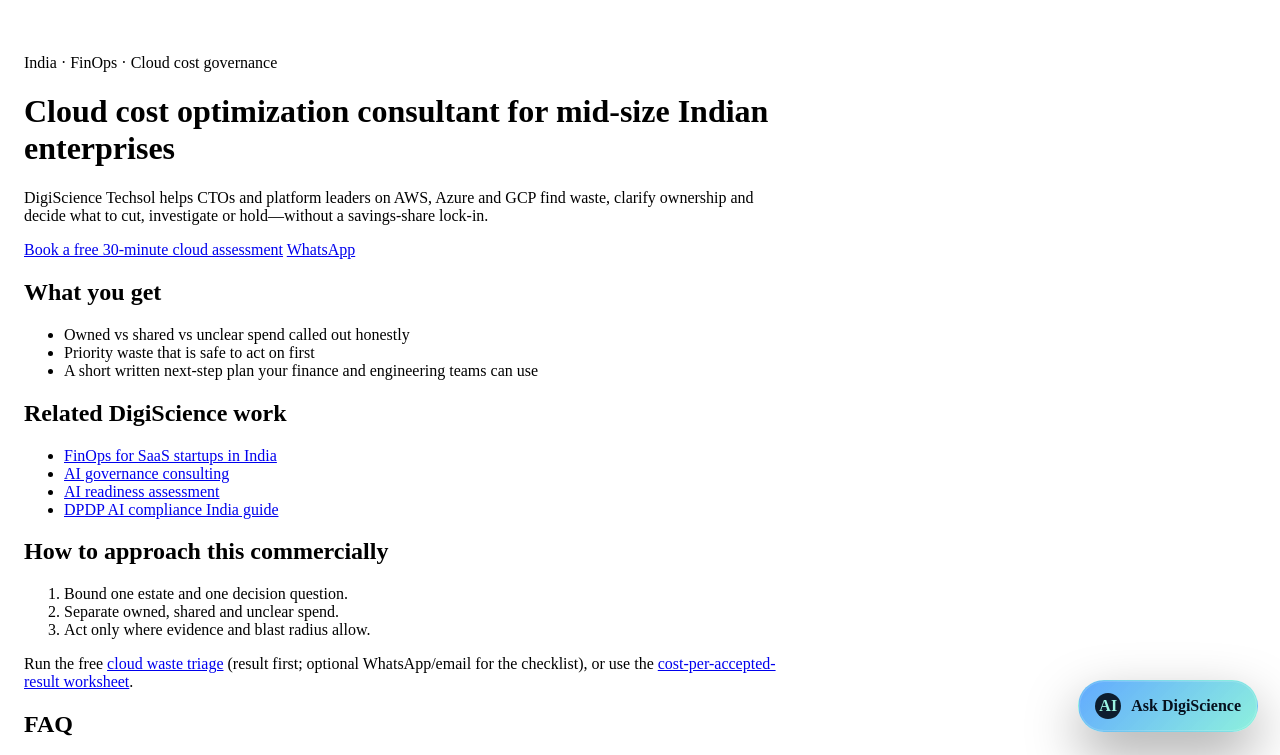
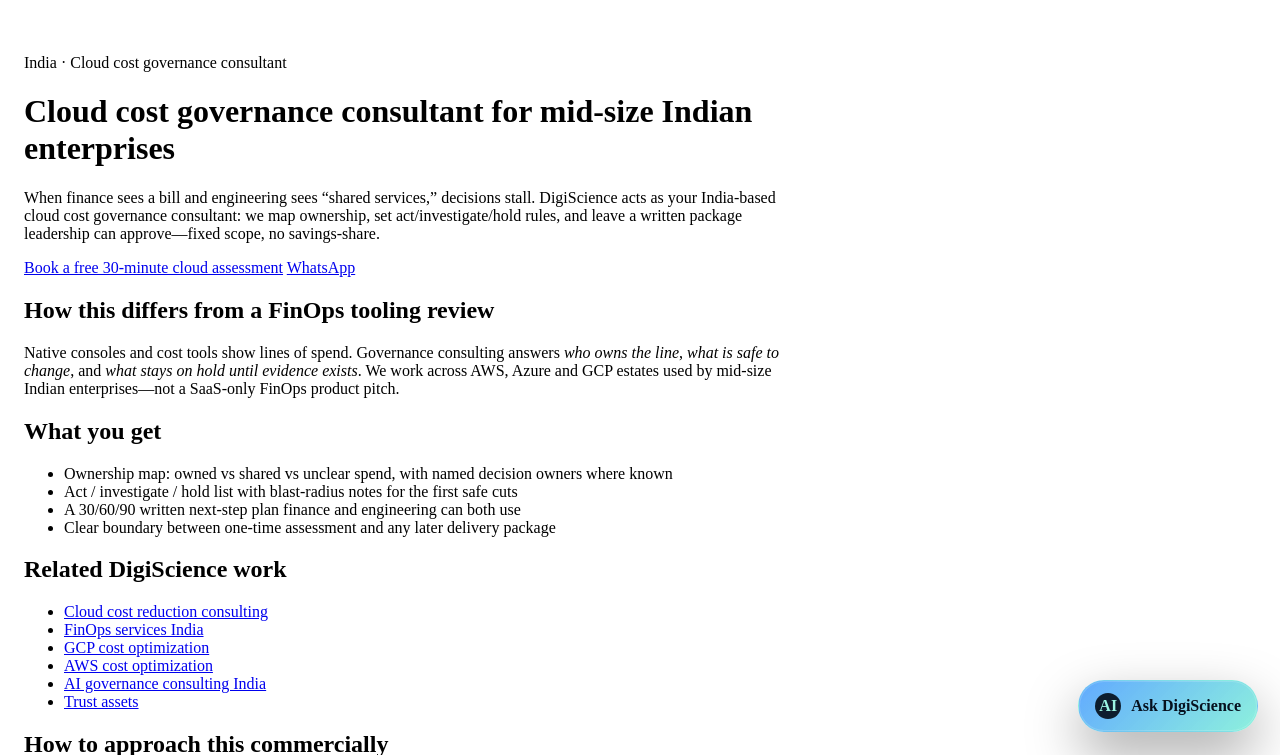
Before and after one commit to digiscience-techsol/website, a plain HTML site: page cloud-cost-governance-consultant-india.html in a window 1280 px wide. Shown: the part 46-801 px from the top of the page. Drawn offline with Linux system fonts and the light colour scheme; no server answers.

Commit message:
Close Claude re-scan gaps: links, trust-assets sitemap, cache, checklist CTR.
Co-authored-by: Cursor <cursoragent@cursor.com>

```diff
--- a/cloud-cost-governance-consultant-india.html
+++ b/cloud-cost-governance-consultant-india.html
@@ -3,17 +3,17 @@
 <head>
   <meta charset="UTF-8" />
   <meta name="viewport" content="width=device-width, initial-scale=1.0" />
-  <title>Cloud Cost Optimization Consultant India | DigiScience</title>
-  <meta name="description" content="India-based FinOps and cloud cost consulting for mid-size enterprises on AWS, Azure and GCP: ownership maps and safe act/investigate/hold actions." />
+  <title>Cloud Cost Governance Consultant India | DigiScience</title>
+  <meta name="description" content="India-based cloud cost governance consultant for mid-size enterprises: ownership maps, act/investigate/hold rules on AWS, Azure and GCP. Fixed scope, no savings-share." />
   <meta property="og:site_name" content="DigiScience Techsol" />
-  <meta property="og:title" content="Cloud Cost Optimization Consultant India | FinOps & Governance | DigiScience" />
-  <meta property="og:description" content="India-based cloud cost optimization and FinOps consulting for mid-size enterprises on AWS, Azure and GCP. Fixed-scope assessment, then clear next steps. Book a free 30-minute review." />
+  <meta property="og:title" content="Cloud Cost Governance Consultant India | DigiScience" />
+  <meta property="og:description" content="India-based cloud cost governance consultant for mid-size enterprises: ownership maps, act/investigate/hold rules on AWS, Azure and GCP. Fixed scope, no savings-share." />
   <meta property="og:type" content="website" />
   <meta property="og:url" content="https://digisciencetechsol.com/cloud-cost-governance-consultant-india" />
   <meta property="og:image" content="https://digisciencetechsol.com/assets/social-share.svg" />
   <meta name="twitter:card" content="summary_large_image" />
-  <meta name="twitter:title" content="Cloud Cost Optimization Consultant India | FinOps & Governance | DigiScience" />
-  <meta name="twitter:description" content="India-based cloud cost optimization and FinOps consulting for mid-size enterprises on AWS, Azure and GCP. Fixed-scope assessment, then clear next steps. Book a free 30-minute review." />
+  <meta name="twitter:title" content="Cloud Cost Governance Consultant India | DigiScience" />
+  <meta name="twitter:description" content="India-based cloud cost governance consultant for mid-size enterprises: ownership maps, act/investigate/hold rules on AWS, Azure and GCP. Fixed scope, no savings-share." />
   <meta name="twitter:image" content="https://digisciencetechsol.com/assets/social-share.svg" />
 
   <link rel="canonical" href="https://digisciencetechsol.com/cloud-cost-governance-consultant-india" />
@@ -46,41 +46,48 @@
   </div></header>
 
   <main class="container" style="padding:2.5rem 1rem 4rem;max-width:760px">
-    <p class="eyebrow">India · FinOps · Cloud cost governance</p>
-    <h1>Cloud cost optimization consultant for mid-size Indian enterprises</h1>
-    <p class="lead">DigiScience Techsol helps CTOs and platform leaders on AWS, Azure and GCP find waste, clarify ownership and decide what to cut, investigate or hold—without a savings-share lock-in.</p>
+    <p class="eyebrow">India · Cloud cost governance consultant</p>
+    <h1>Cloud cost governance consultant for mid-size Indian enterprises</h1>
+    <p class="lead">When finance sees a bill and engineering sees “shared services,” decisions stall. DigiScience acts as your India-based cloud cost governance consultant: we map ownership, set act/investigate/hold rules, and leave a written package leadership can approve—fixed scope, no savings-share.</p>
     <p><a class="button" href="https://cal.com/digiscience/30-min-free-cloud-assessment">Book a free 30-minute cloud assessment</a>
        <a class="button" href="https://wa.me/918448160510">WhatsApp</a></p>
 
+    <h2>How this differs from a FinOps tooling review</h2>
+    <p>Native consoles and cost tools show lines of spend. Governance consulting answers <em>who owns the line</em>, <em>what is safe to change</em>, and <em>what stays on hold until evidence exists</em>. We work across AWS, Azure and GCP estates used by mid-size Indian enterprises—not a SaaS-only FinOps product pitch.</p>
+
     <h2>What you get</h2>
     <ul>
-      <li>Owned vs shared vs unclear spend called out honestly</li>
-      <li>Priority waste that is safe to act on first</li>
-      <li>A short written next-step plan your finance and engineering teams can use</li>
+      <li>Ownership map: owned vs shared vs unclear spend, with named decision owners where known</li>
+      <li>Act / investigate / hold list with blast-radius notes for the first safe cuts</li>
+      <li>A 30/60/90 written next-step plan finance and engineering can both use</li>
+      <li>Clear boundary between one-time assessment and any later delivery package</li>
     </ul>
 
     <h2>Related DigiScience work</h2>
     <ul>
-      <li><a href="/finops-for-saas-startups-india">FinOps for SaaS startups in India</a></li>
-      <li><a href="/solutions/responsible-ai-governance/">AI governance consulting</a></li>
-      <li><a href="/ai-readiness-assessment">AI readiness assessment</a></li>
-      <li><a href="/guides/dpdp-ai-compliance-india/">DPDP AI compliance India guide</a></li>
+      <li><a href="/cloud-cost-reduction-consulting">Cloud cost reduction consulting</a></li>
+      <li><a href="/finops-services-india">FinOps services India</a></li>
+      <li><a href="/gcp-cost-optimization">GCP cost optimization</a></li>
+      <li><a href="/aws-cost-optimization">AWS cost optimization</a></li>
+      <li><a href="/ai-governance-consulting-india">AI governance consulting India</a></li>
+      <li><a href="/trust-assets">Trust assets</a></li>
     </ul>
-
 
     <h2>How to approach this commercially</h2>
     <ol>
-      <li>Bound one estate and one decision question.</li>
-      <li>Separate owned, shared and unclear spend.</li>
-      <li>Act only where evidence and blast radius allow.</li>
+      <li>Bound one estate and one governance decision (for example: “shared VPC waste” or “orphaned non-prod”).</li>
+      <li>Separate owned, shared and unclear spend before any rightsizing.</li>
+      <li>Act only where evidence and blast radius allow; park the rest with an owner.</li>
     </ol>
-    <p>Run the free <a href="/cloud-waste-triage">cloud waste triage</a> (result first; optional WhatsApp/email for the checklist), or use the <a href="/guides/ai-cloud-cost-control/">cost-per-accepted-result worksheet</a>.</p>
+    <p>Start with the free <a href="/cloud-waste-triage">cloud waste triage</a>, or use the <a href="/guides/ai-cloud-cost-control/">cost-per-accepted-result worksheet</a> if AI spend is the unclear line.</p>
 
     <h2>FAQ</h2>
     <h3>Do you need production credentials on day one?</h3>
     <p>No. The free 30-minute review starts with context only. Any later evidence intake is scoped with clear boundaries.</p>
     <h3>Is this only for India?</h3>
     <p>We are India-based and remote-first. Most work starts with Indian mid-size enterprises; international remote delivery is available by arrangement.</p>
+    <h3>How is this different from /finops-services-india?</h3>
+    <p>FinOps services India is the broader service overview. This page is the consultant-led governance package: ownership maps and act/investigate/hold decisions for one estate.</p>
 
     <section class="finops-tools-callout" data-finops-tools style="margin-top:2rem;padding:1.25rem;border:1px solid rgba(120,190,255,.28);border-radius:12px">
       <h2 style="margin-top:0">Free FinOps tools (no account needed)</h2>
--- a/sitemap.xml
+++ b/sitemap.xml
@@ -54,6 +54,7 @@
   <url><loc>https://digisciencetechsol.com/finops-services-india</loc><lastmod>2026-11-17</lastmod><changefreq>weekly</changefreq><priority>0.9</priority></url>
   <url><loc>https://digisciencetechsol.com/kubernetes-cost-allocation</loc><lastmod>2026-11-17</lastmod><changefreq>weekly</changefreq><priority>0.9</priority></url>
   <url><loc>https://digisciencetechsol.com/cloud-cost-reduction-consulting</loc><lastmod>2026-11-17</lastmod><changefreq>weekly</changefreq><priority>0.9</priority></url>
+  <url><loc>https://digisciencetechsol.com/trust-assets</loc><lastmod>2026-11-20</lastmod><changefreq>monthly</changefreq><priority>0.7</priority></url>
   <url><loc>https://digisciencetechsol.com/cloud-waste-triage</loc><lastmod>2026-11-17</lastmod><changefreq>weekly</changefreq><priority>0.9</priority></url>
   <url><loc>https://digisciencetechsol.com/finops-diagnostic-vs-cost-explorer</loc><lastmod>2026-11-17</lastmod><changefreq>weekly</changefreq><priority>0.9</priority></url>
   <url><loc>https://digisciencetechsol.com/aws-cost-explorer-alternatives</loc><lastmod>2026-11-17</lastmod><changefreq>weekly</changefreq><priority>0.9</priority></url>
```
Also changed, not shown: finops-services-india.html (+6 -2 lines), index.html (+1 -1 lines), proof-assets/responsible-ai-governance-checklist.html (+5 -5 lines), services.html (+1 -0 lines), 1 other file.
